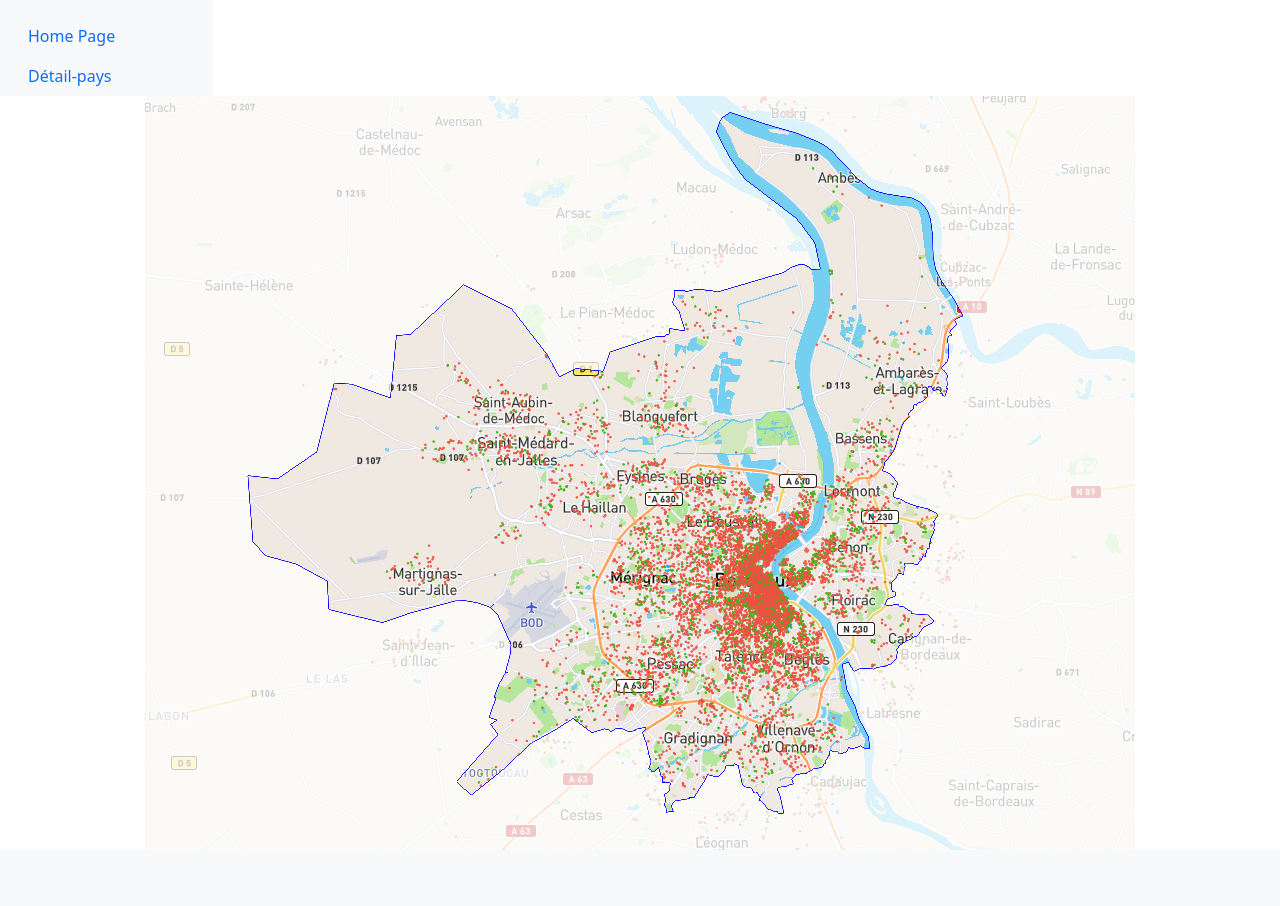
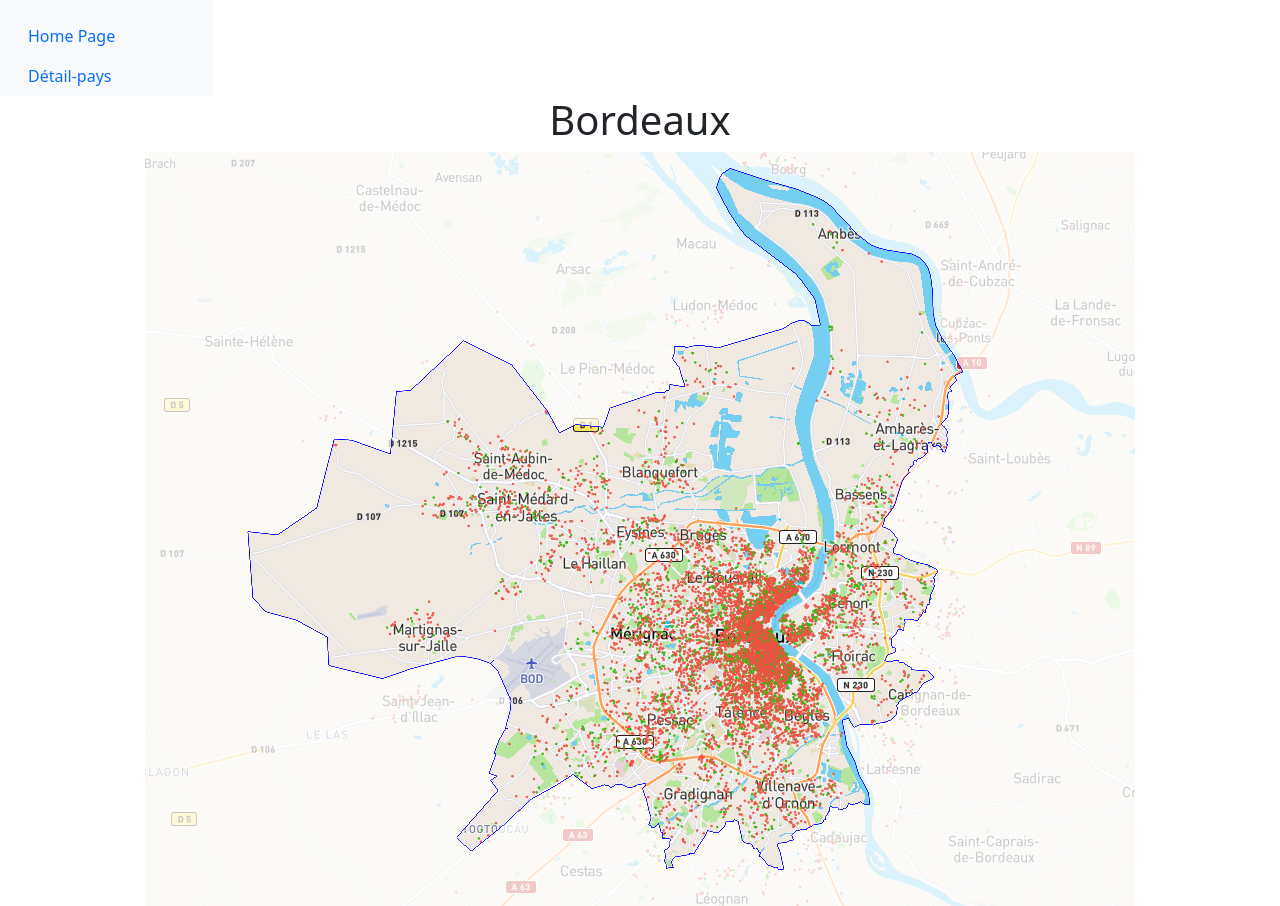
Before and after one commit to galawin59/AirbnbProject, a Django app: page / in a window 1280 px wide. Before the commit the page ends 850 px from the top, so only its background shows below. Run offline with Django 4.2, Linux system fonts and the light colour scheme.

Commit message:
ajout titre home page

```diff
--- a/divers/templates/divers/homePage.html
+++ b/divers/templates/divers/homePage.html
@@ -4,7 +4,10 @@
 
 {% block content %}
 
-
+<div style="text-align: center;">
+    <h1>Bordeaux
+    </h1>
+    </div>
 <div style="text-align: center;">
     <img class="center" src="{% static 'divers/map.png' %}">
     </div>
```
